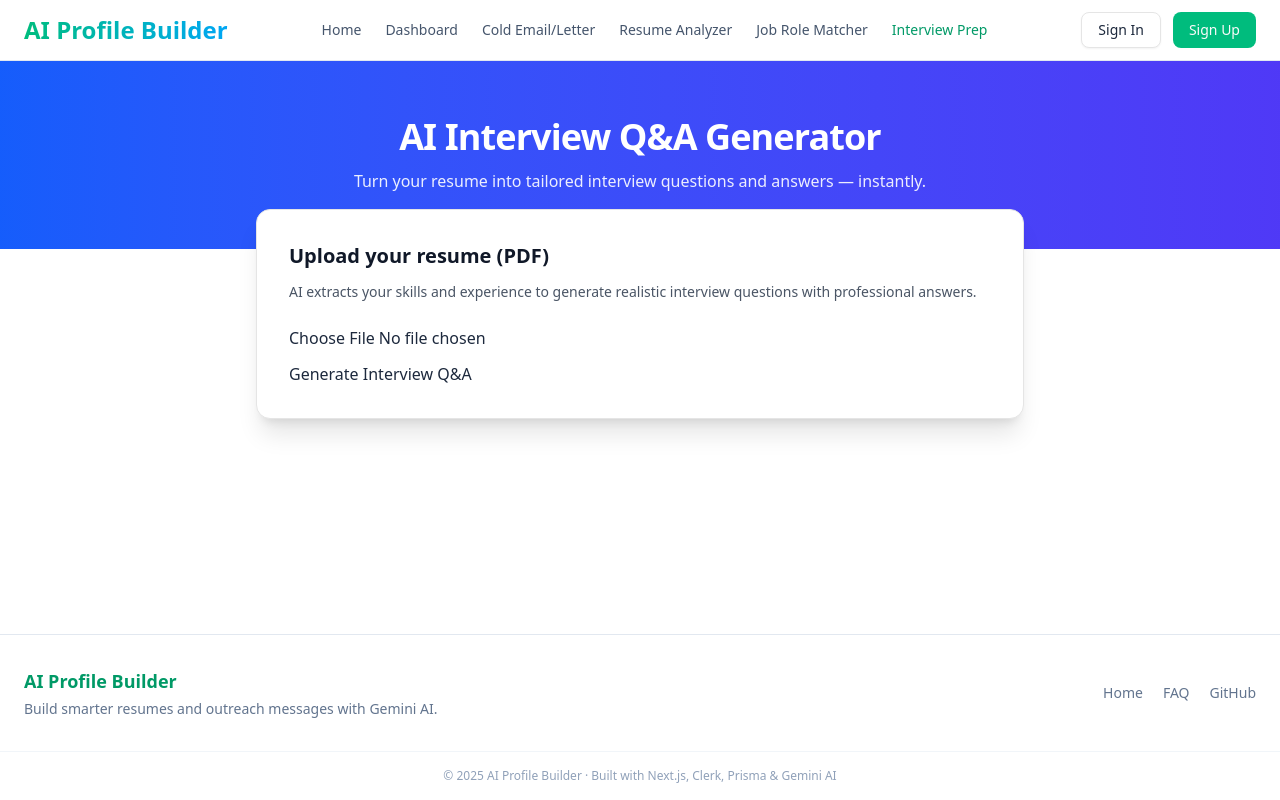
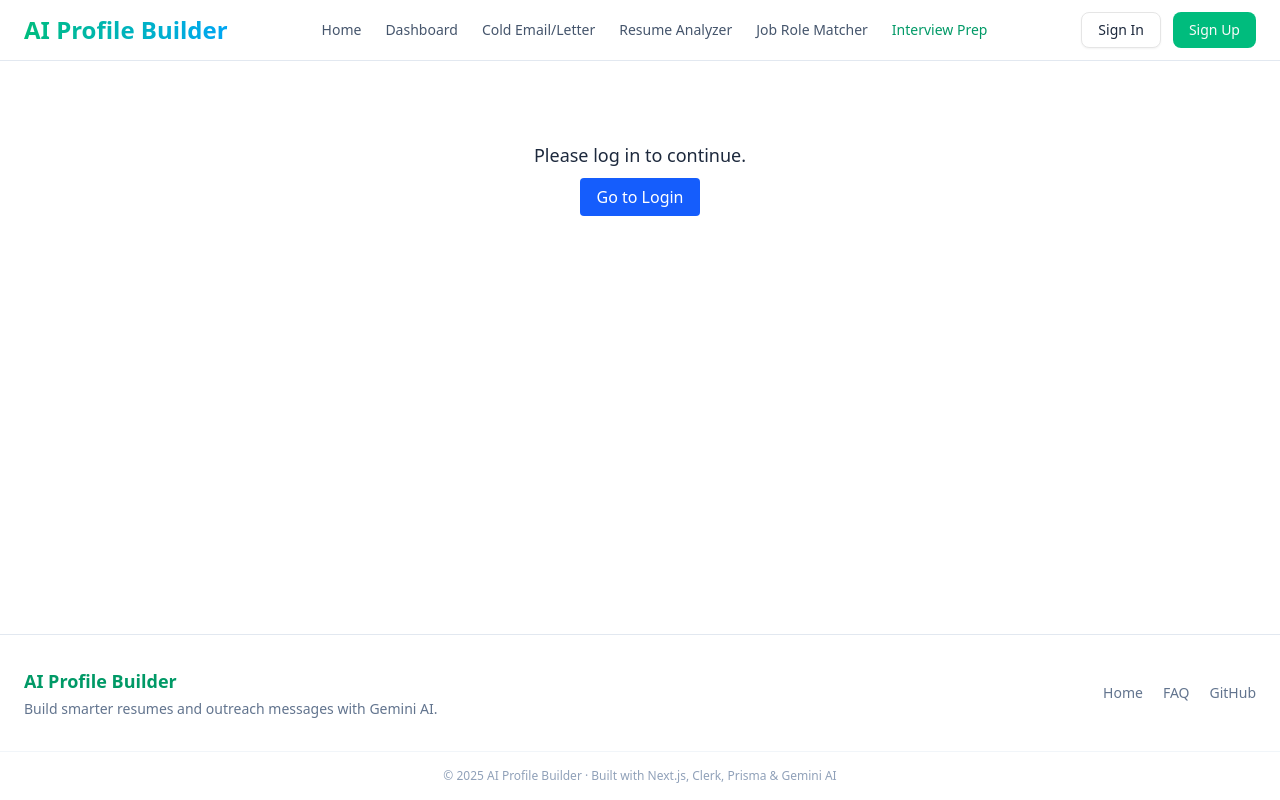
Before and after one commit to PRATYAKSH15/Profile_Builder, a Next.js app: page /interview in a window 1280 px wide. Built offline with nearby package versions, Linux system fonts and the light colour scheme; no server answers.

Commit message:
protected: interview q&a

```diff
--- a/app/interview/page.tsx
+++ b/app/interview/page.tsx
@@ -1,6 +1,7 @@
 // app/interview/page.tsx
 import React from "react";
 import UploadResume from "./UploadResume";
+import { auth } from "@clerk/nextjs/server"; // or your auth import
 import { Button } from "@/components/ui/button";
 
 export const metadata = {
@@ -9,7 +10,23 @@ export const metadata = {
     "Upload your resume and generate realistic interview questions & answers using AI.",
 };
 
-export default function InterviewPage() {
+export default async function InterviewPage() {
+  const { userId } = await auth();
+
+  if (!userId) {
+    return (
+      <div className="text-center mt-20">
+        <p className="text-lg mb-4">Please log in to continue.</p>
+        <a
+          href="/sign-in"
+          className="px-4 py-2 bg-blue-600 text-white rounded hover:bg-blue-700 transition"
+        >
+          Go to Login
+        </a>
+      </div>
+    );
+  }
+
   return (
     <main className="w-full flex flex-col items-center">
       <section className="w-full bg-gradient-to-r from-blue-600 to-indigo-600 text-white py-14">
--- a/app/resume-analyzer/page.tsx
+++ b/app/resume-analyzer/page.tsx
@@ -102,6 +102,7 @@ import { Button } from "@/components/ui/button";
 import { Textarea } from "@/components/ui/textarea";
 
 export default function ResumeAnalyzerPage() {
+
   const [resumeText, setResumeText] = useState("");
   const [loading, setLoading] = useState(false);
   const [feedback, setFeedback] = useState<any>(null);
```
